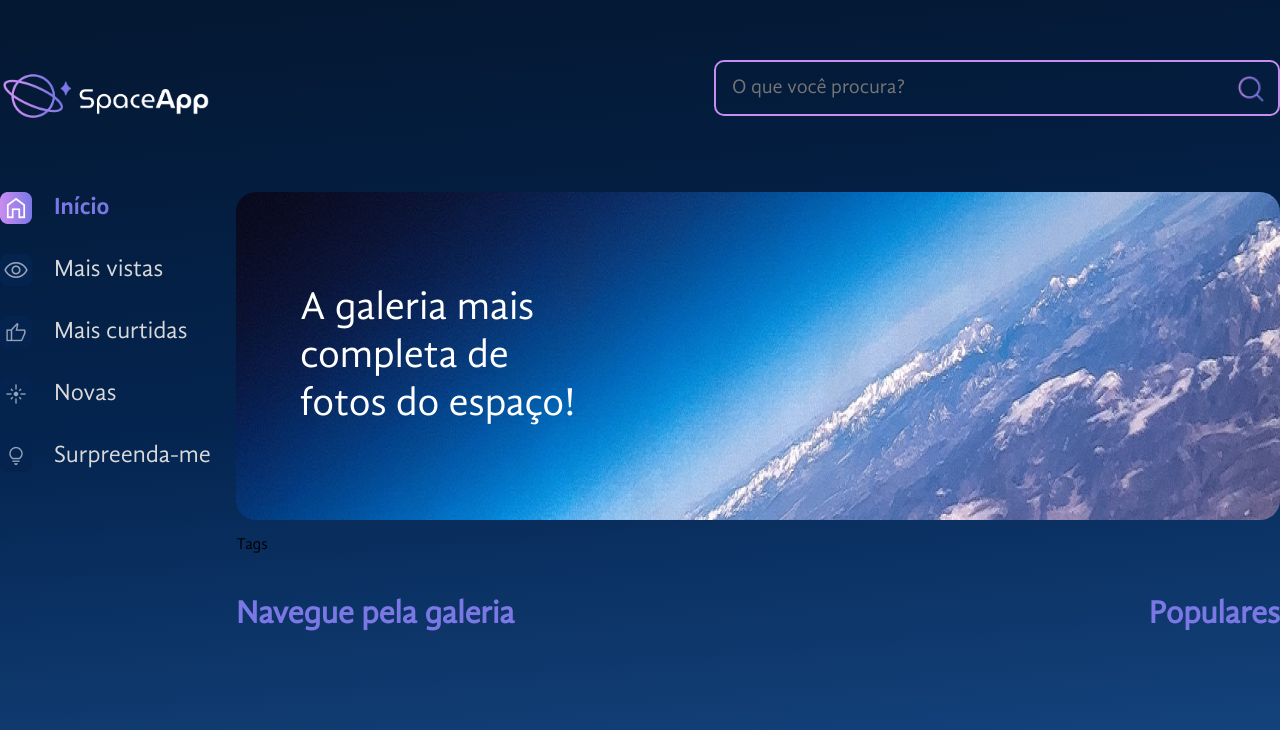
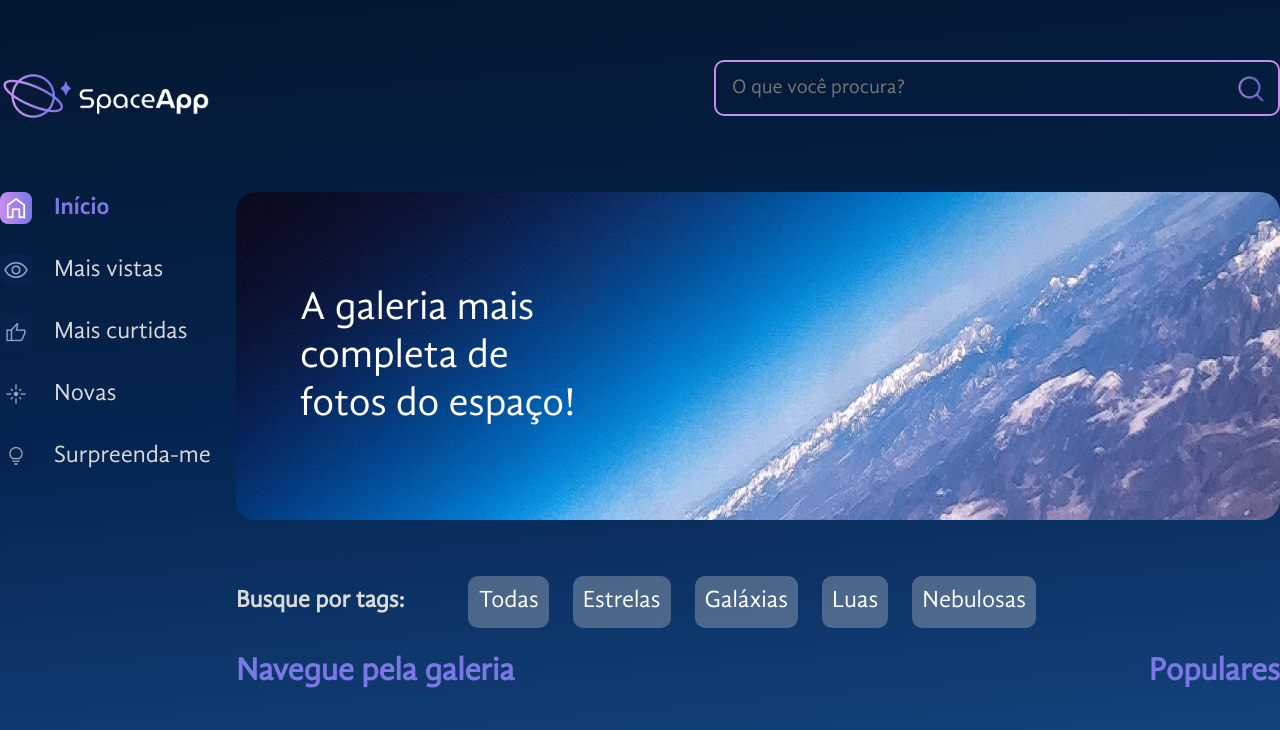
Before and after one commit to Caio-Pfaltzgraff/space-app, a React (Vite) app: page / in a window 1280 px wide. Shown: the top 730 px of the page. Built offline with nearby package versions, Linux system fonts and the light colour scheme.

Commit message:
Estilizando as tags

```diff
--- a/src/components/Galeria/Tags/index.jsx
+++ b/src/components/Galeria/Tags/index.jsx
@@ -1,6 +1,50 @@
+import styled from 'styled-components'
+import tags from './tags.json'
+
+const TagsContainer = styled.section`
+    margin-top: 56px;
+    display: flex;
+    align-items: center;
+    gap: 64px;
+`;
+
+const TagTitle = styled.h3`
+    color: #D9D9D9;
+    font-size: 24px;
+    margin: 0;
+`;
+
+const Div = styled.div`
+    display: flex;
+    gap: 24px;
+    justify-content: end;
+`;
+
+const Tag = styled.button`
+    font-size: 24px;
+    color: #FFF;
+    background: rgba(217, 217, 217, 0.3);
+    border-radius: 10px;
+    cursor: pointer;
+    transition: background-color 0.3 ease;
+    padding: 10px 8px;
+    box-sizing: border-box;
+    border: 2px solid transparent;
+    &:hover{
+        border-color: #C98CF1;
+    }
+`;
+
 const Tags = () => {
     return (
-        <p>Tags</p>
+        <TagsContainer>
+            <TagTitle>Busque por tags:</TagTitle>
+            <Div>
+                {tags.map(tag => (
+                    <Tag key={tag.id}>{tag.titulo}</Tag>
+                ))}
+            </Div>
+        </TagsContainer>
     )
 }
 
--- /dev/null
+++ b/src/components/Galeria/Tags/tags.json
@@ -0,0 +1,22 @@
+[
+    {
+        "id": 0,
+        "titulo": "Todas"
+    },
+    {
+        "id": 1,
+        "titulo": "Estrelas"
+    },
+    {
+        "id": 2,
+        "titulo": "Galáxias"
+    },
+    {
+        "id": 3,
+        "titulo": "Luas"
+    },
+    {
+        "id": 4,
+        "titulo": "Nebulosas"
+    }
+]
```
